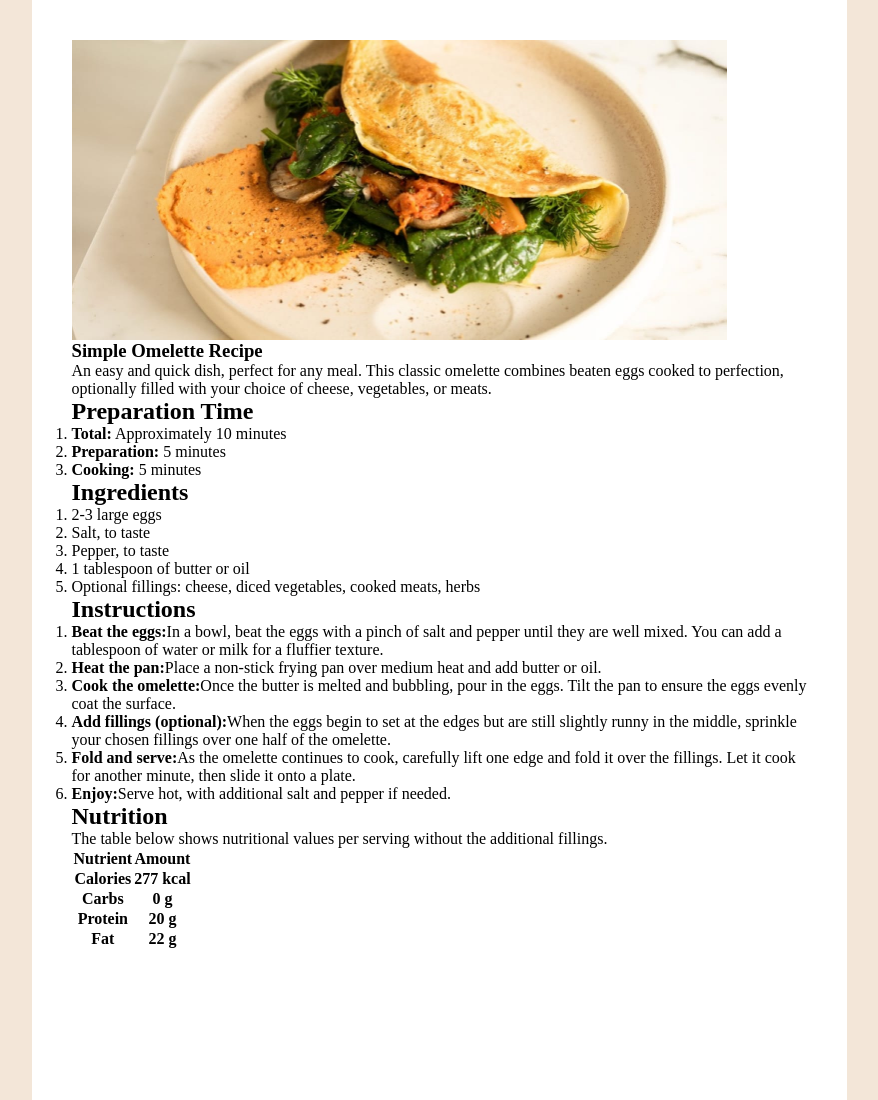
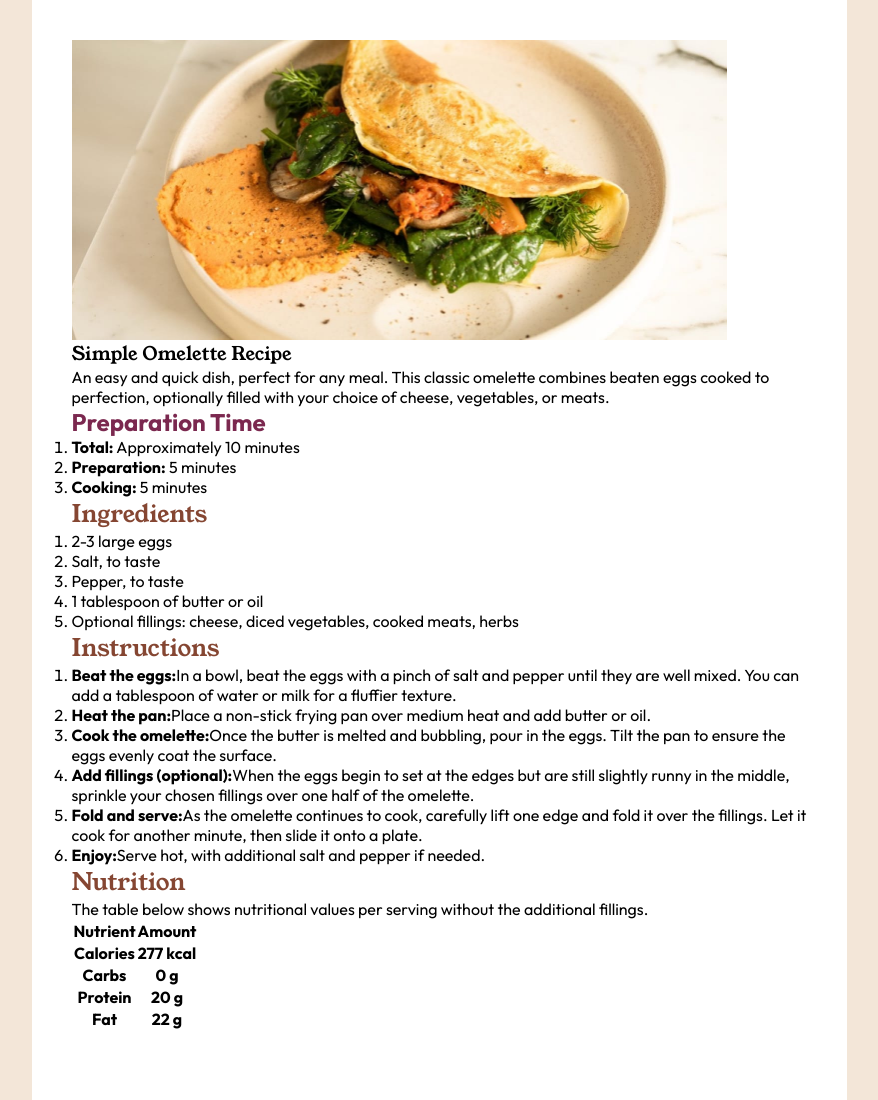
Before and after one commit to Jaydip-gharat/Recipe-page, a plain HTML site: page index.html in a window 1280 px wide. Shown: the top 1100 px of the page, without its empty margins (201-1079 px from the left). Drawn offline with Linux system fonts and the light colour scheme.

Commit message:
CSS Gridbox Update

```diff
--- a/style.css
+++ b/style.css
@@ -30,7 +30,8 @@
 
 body {
   min-height: 100vh;
-  font-family: 'Young' serif;
+    font-family: Outfit;
+
   /* font-family: 'Outfit'; */
 }
 
@@ -52,5 +53,28 @@ main {
 
 .recipe-card img {
   width: 655px;
+}
+
+.title-section h1{
+    font-family: 'Young';
+    font-weight: 400;
 
 }
+.prep-info h2{
+color: var(--Rose-800);
+}
+.ingredients-info h2{
+  font-family: 'young';
+  font-weight: 400;
+color: var(--Brown-800);
+}
+.instruction-info h2{
+  font-family: 'young';
+  font-weight: 400;
+color: var(--Brown-800);
+}
+.nutration-info h2 {
+  font-family: 'young';
+  font-weight: 400;
+color: var(--Brown-800);
+}
```
